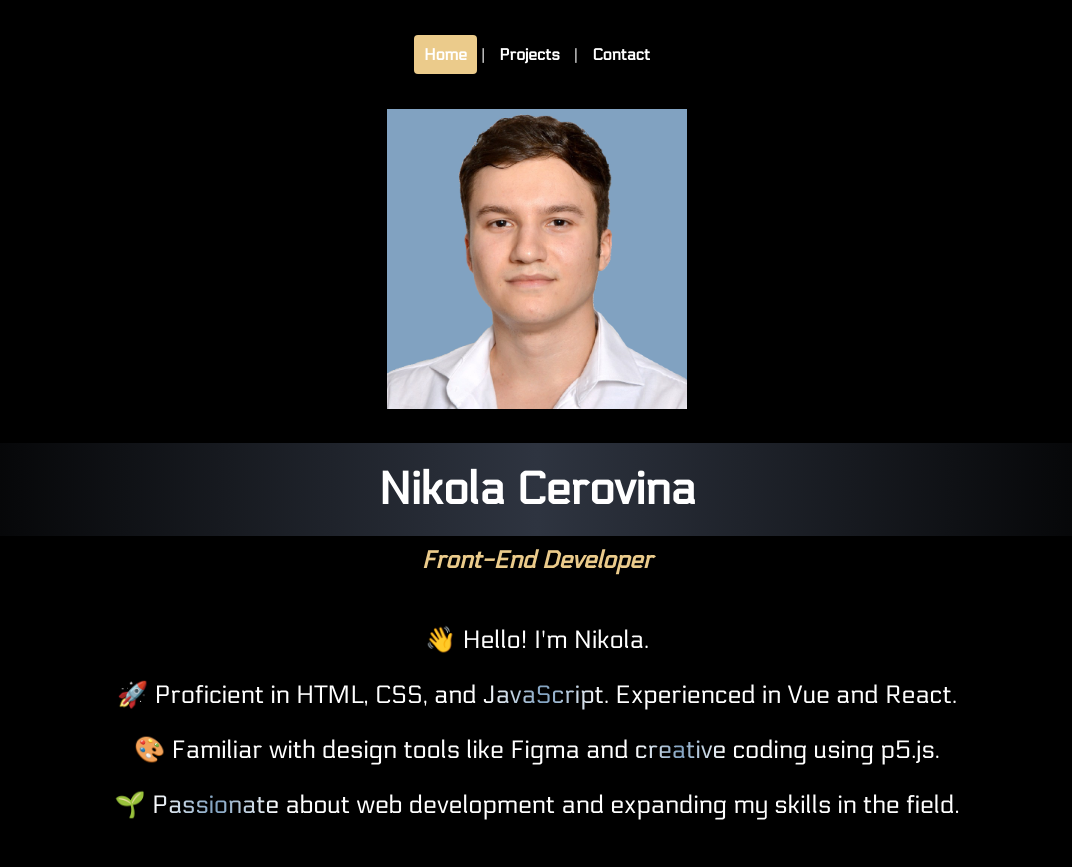
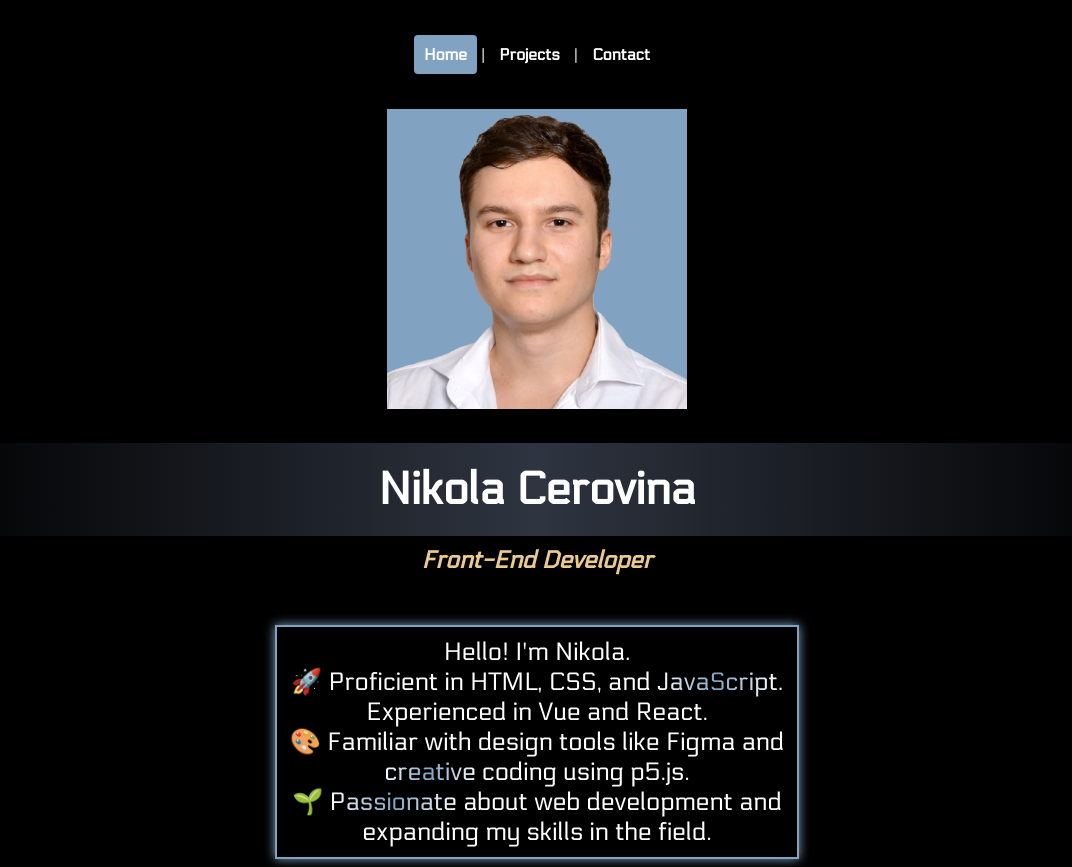
Before and after one commit to cerovina/Website-Vue-Router, a Vue app: page / in a window 1280 px wide. Shown: the whole page, without its empty margins (103-1175 px from the left). Before the commit the page ends 845 px from the top, so only its background shows below. Built offline with nearby package versions, Linux system fonts and the light colour scheme.

Commit message:
Changed the style

```diff
--- a/src/App.vue
+++ b/src/App.vue
@@ -36,6 +36,6 @@ nav a {
 
 nav a.router-link-exact-active {
   color: white;
-  background: #EBCB8B;
+  background: #81A2C1;
 }
 </style>
--- a/src/assets/global.css
+++ b/src/assets/global.css
@@ -36,6 +36,11 @@ body {
 
   p {
     font-size: 25px;
+    width: 500px;
+    margin: auto;
+    border: 2px solid #81A2C1;
+    box-shadow: 0 0 10px #81A2C1;
+    padding: 10px;
   }
 
   h1, h2 {
--- a/src/views/ContactView.vue
+++ b/src/views/ContactView.vue
@@ -4,9 +4,12 @@
         <h1>Contact</h1>
       </div>
       <div class="end">
-        <p><span class="yellow">Email:</span><br>cerovina1997@gmail.com</p>
-        <p><span class="yellow">LinkedIn:</span><br><a class="link" href="https://linkedin.com/in/cerovina">Let's connect!</a></p>
-        <p>📧</p>
+        <p><span class="yellow">Email:</span><br>cerovina1997@gmail.com
+        <br>
+        <span class="yellow">LinkedIn:</span><br><a class="link" href="https://linkedin.com/in/cerovina">Let's connect!</a>
+        <br>
+        📧
+        </p>
       </div>
     </div>
   </template>
--- a/src/views/HomeView.vue
+++ b/src/views/HomeView.vue
@@ -6,10 +6,14 @@
       <h2 class="yellow dev">Front-End Developer</h2>
     </div>
     <div class="aboutMe">
-      <p>👋 Hello! I'm Nikola. </p>
-      <p>🚀 Proficient in HTML, CSS, and <span class="grad">JavaScript</span>. Experienced in Vue and React.</p>
-      <p>🎨 Familiar with design tools like Figma and <span class="grad">creative</span> coding using p5.js.</p>
-      <p>🌱 <span class="grad">Passionate</span> about web development and expanding my skills in the field.</p>
+      <p>Hello! I'm Nikola.
+        <br>
+        🚀 Proficient in HTML, CSS, and <span class="grad">JavaScript</span>. Experienced in Vue and React.
+        <br>
+        🎨 Familiar with design tools like Figma and <span class="grad">creative</span> coding using p5.js.
+        <br>
+        🌱 <span class="grad">Passionate</span> about web development and expanding my skills in the field.
+      </p>
     </div>
   </div>
 </template>
--- a/src/views/ProjectsView.vue
+++ b/src/views/ProjectsView.vue
@@ -9,12 +9,12 @@
         </div>
         <div class="grid-container">
           <div class="grid-item">
-            <img class="img1" src="@/assets/formpicture.png" alt="Vue Form">
+            <iframe src="https://web-form-vue-lake.vercel.app/" width="75%" height="600"></iframe>
             <br>
             <a class="link" href="https://web-form-vue-lake.vercel.app/">Web Form app (Vue)</a>
           </div>
           <div class="grid-item">
-            <img class="img1" src="@/assets/yetiii.png" alt="Weather Yeti">
+            <iframe src="https://cerovina.github.io/Weather-Yeti/" width="75%" height="600"></iframe>
             <br>
             <a class="link" href="https://cerovina.github.io/Weather-Yeti/">Weather Yeti app (React)</a>
           </div>
```
